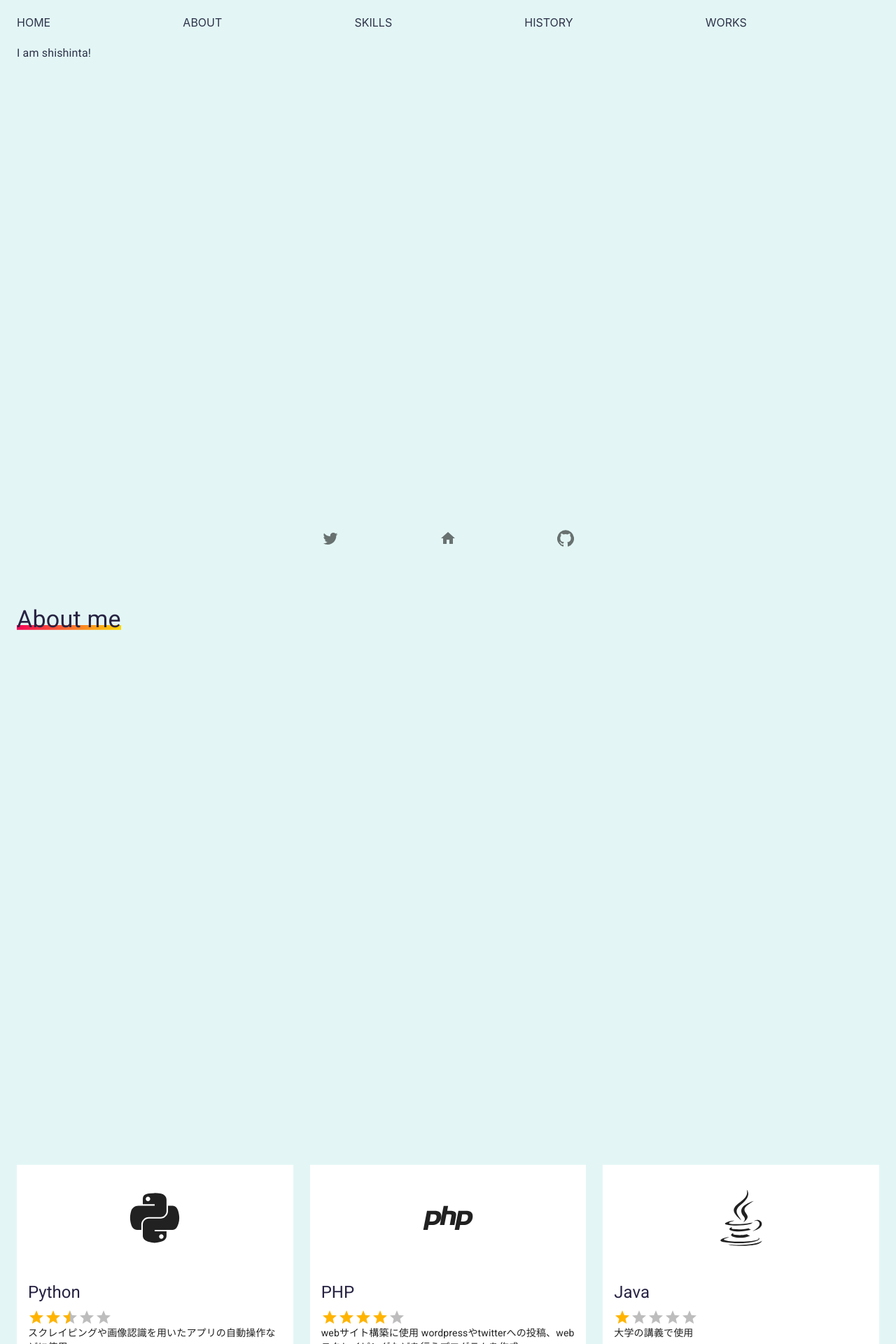
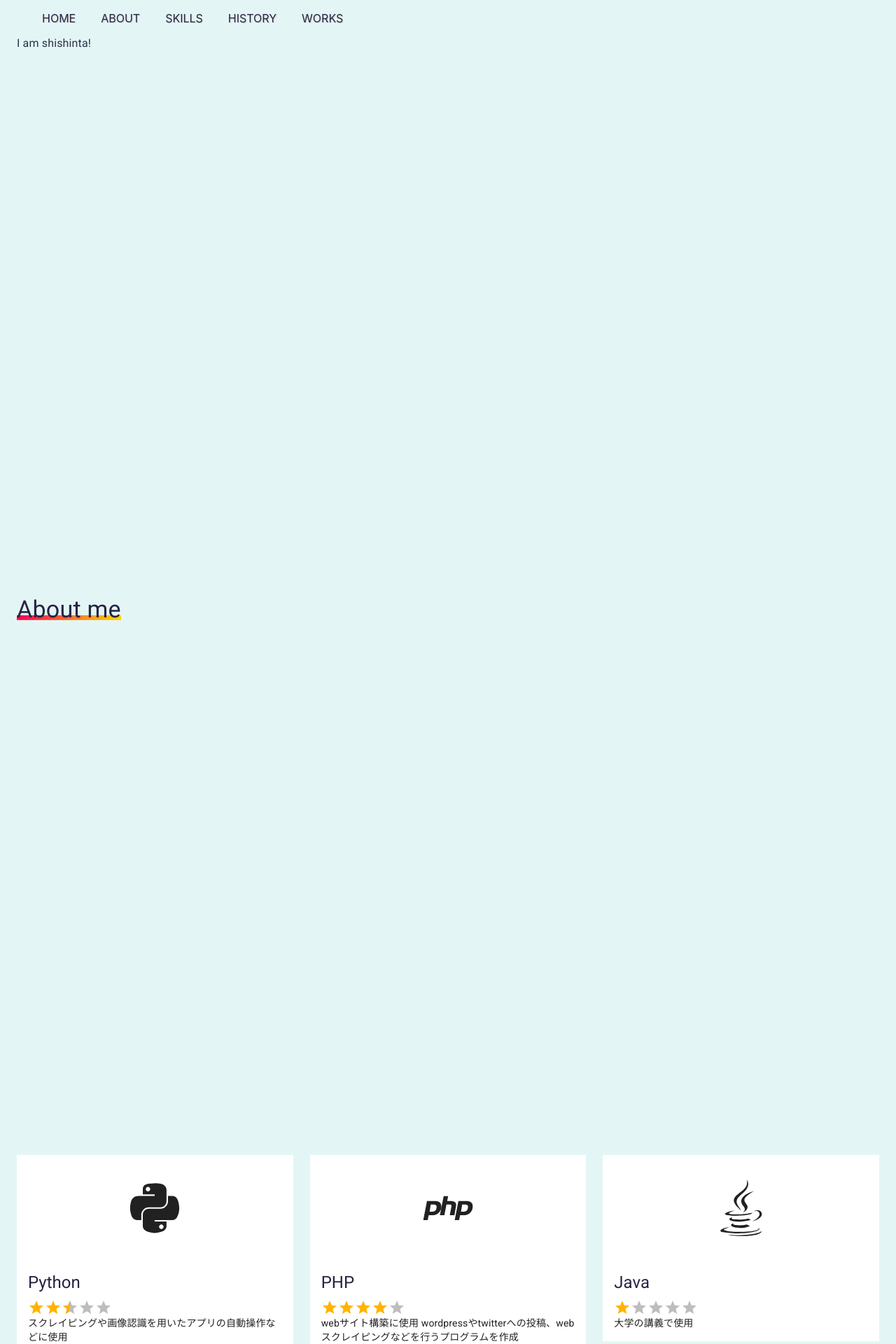
Before and after one commit to nntto/shishinta, a React (Create React App) app: page / in a window 1280 px wide. Shown: the top 1920 px of the page at 70% size. Built offline with nearby package versions, Linux system fonts and the light colour scheme.

Commit message:
フッターをrelativeに変更

```diff
--- a/src/App.tsx
+++ b/src/App.tsx
@@ -1,11 +1,12 @@
 import React from 'react';
 import './App.css';
-import NaviBar from 'components/organisms/NaviBar';
 import { Pages } from 'data/Pages';
 import 'App.css';
 import { Container, MuiThemeProvider } from '@material-ui/core';
 import theme from 'assets/styles/theme';
 import Footer from 'components/organisms/Footer';
+import MenuBar from 'components/organisms/MenuBar';
+import { FooterItems } from 'data/FotterItems';
 
 const App: React.FC = () => (
   <MuiThemeProvider theme={theme}>
@@ -14,7 +15,7 @@ const App: React.FC = () => (
         rel="stylesheet"
         href="https://fonts.googleapis.com/css?family=Roboto:300,400,500,700&display=swap"
       />
-      <NaviBar pages={Pages} />
+      <MenuBar pages={Pages} />
       <Container>
         {Pages.map((item) => (
           <div style={{ minHeight: '100vh' }} id={item.elementId}>
@@ -22,7 +23,7 @@ const App: React.FC = () => (
           </div>
         ))}
       </Container>
-      <Footer />
+      <Footer footerItems={FooterItems} />
     </body>
   </MuiThemeProvider>
 );
--- /dev/null
+++ b/src/assets/styles/MyTheme.tsx
@@ -0,0 +1,164 @@
+export const colors = {
+  common: {
+    background: '#fffffe',
+    headline: '#272343',
+    paragraph: '#2d334a',
+    button: '#ffd803',
+    button_text: '#272343',
+
+    illustration: {
+      stroke: '#272343',
+      main: '#fffffe',
+      highlight: '#ffd803',
+      secondry: '#e3f6f5',
+      tertiary: '#bae8e8',
+    },
+  },
+  light_card: {
+    background: '#e3f6f5',
+    headline: '#272343',
+    sub_headline: '#2d334a',
+    card_background: '#fffffe',
+    card_heading: '#272343',
+    card_paragraph: '#2d334a',
+
+    illustration: {
+      stroke: '#272343',
+      main: '#fffffe',
+      highlight: '#ffd803',
+      secondry: '#e3f6f5',
+      tertiary: '#bae8e8',
+    },
+  },
+  dark_card: {
+    background: '#fffffe',
+    headline: '#272343',
+    paragraph: '#2d334a',
+    card_background: '#272343',
+    card_headline: '#fffffe',
+    card_paragraph: '#2d334a',
+    card_tag_background: '#bae8e8',
+    card_tag_text: '#272343',
+    card_highlight: '#bae8e8',
+  },
+  news_letter: {
+    background: '#e3f6f5',
+    headline: '#272343',
+    paragraph: '#2d334a',
+    link: '#2d334a',
+    card_background: '#fffffe',
+    card_heading: '#272343',
+    card_paragraph: '#2d334a',
+    form: {
+      background: '#bae8e8',
+      input: '#fffffe',
+      label_and_placeholder: '#272343',
+      button: '#272343',
+      button_text: '#fffffe',
+    },
+  },
+};
+
+// type colors = typeof colors[keyof typeof colors];
+
+export const typography = {
+  letterSpacings: {
+    tighter: '-0.05em',
+    tight: '-0.025em',
+    normal: '0',
+    wide: '0.025em',
+    wider: '0.05em',
+    widest: '0.1em',
+  },
+  lineHeights: {
+    normal: 'normal',
+    none: '1',
+    shorter: '1.25',
+    short: '1.375',
+    base: '1.5',
+    tall: '1.625',
+    taller: '2',
+  },
+  fontWeights: {
+    hairline: 100,
+    thin: 200,
+    light: 300,
+    normal: 400,
+    medium: 500,
+    semibold: 600,
+    bold: 700,
+    extrabold: 800,
+    black: 900,
+  },
+};
+
+// type typography = typeof typography[keyof typeof typography];
+
+export const fontSizes = {
+  xs: '0.75rem',
+  sm: '0.875rem',
+  md: '1rem',
+  lg: '1.125rem',
+  xl: '1.25rem',
+  '2xl': '1.5rem',
+  '3xl': '1.875rem',
+  '4xl': '2.25rem',
+  '5xl': '3rem',
+  '6xl': '4rem',
+};
+
+// type fontSizes = typeof fontSizes[keyof typeof fontSizes];
+
+export const sizes = {
+  px: '1px',
+  '0': '0',
+  '1': '0.25rem',
+  '2': '0.5rem',
+  '3': '0.75rem',
+  '4': '1rem',
+  '5': '1.25rem',
+  '6': '1.5rem',
+  '8': '2rem',
+  '10': '2.5rem',
+  '12': '3rem',
+  '16': '4rem',
+  '20': '5rem',
+  '24': '6rem',
+  '32': '8rem',
+  '40': '10rem',
+  '48': '12rem',
+  '56': '14rem',
+  '64': '16rem',
+  full: '100%',
+  '3xs': '14rem',
+  '2xs': '16rem',
+  largeSizes: {
+    xs: '20rem',
+    sm: '24rem',
+    md: '28rem',
+    lg: '32rem',
+    xl: '36rem',
+    '2xl': '42rem',
+    '3xl': '48rem',
+    '4xl': '56rem',
+    '5xl': '64rem',
+    '6xl': '72rem',
+  },
+  container: {
+    sm: '560px',
+    md: '960px',
+    lg: '1024px',
+    xl: '1280px',
+  },
+};
+
+// type sizes = typeof sizes[keyof typeof sizes];
+
+// breakpointsの設定
+// example
+// [mq[1]]:{
+// color: red;
+// }
+const breakpoints = [560, 960, 1024, 1280];
+
+export const mq = breakpoints.map((bp) => `@media(max-width: ${bp}px)`);
--- a/src/components/organisms/Footer.tsx
+++ b/src/components/organisms/Footer.tsx
@@ -1,29 +1,28 @@
 import React from 'react';
 import { makeStyles } from '@material-ui/core/styles';
-import BottomNavigation from '@material-ui/core/BottomNavigation';
-import BottomNavigationAction from '@material-ui/core/BottomNavigationAction';
-import FooterItems from 'data/FotterItems';
+import { sizes } from 'assets/styles/MyTheme';
+import { FooterItem } from 'data/FotterItems';
 
 const useStyles = makeStyles({
-  root: {
-    backgroundColor: 'transparent',
-    position: 'fixed',
-    bottom: 0,
-    width: '100%',
+  nav: { textAlign: 'center' },
+  navUl: {
+    listStyle: 'none',
+    position: 'relative',
+  },
+  navUlLi: {
+    display: 'inline',
+    padding: `0 ${sizes[6]}`,
   },
 });
-export default function LabelBottomNavigation() {
+export default ({ footerItems }: { footerItems: FooterItem[] }) => {
   const classes = useStyles();
-
   return (
-    <BottomNavigation className={classes.root}>
-      {FooterItems.map((item) => (
-        <BottomNavigationAction
-          label={item.label}
-          value={item.value}
-          icon={item.icon}
-        />
-      ))}
-    </BottomNavigation>
+    <nav className={classes.nav}>
+      <ul className={classes.navUl}>
+        {footerItems.map((item) => (
+          <li className={classes.navUlLi}>{item.icon}</li>
+        ))}
+      </ul>
+    </nav>
   );
-}
+};
--- /dev/null
+++ b/src/components/organisms/MenuBar.tsx
@@ -0,0 +1,51 @@
+import { Page } from 'data/Pages';
+import { Link } from 'react-scroll';
+import { sizes, colors } from 'assets/styles/MyTheme';
+import { makeStyles } from '@material-ui/core/styles';
+
+const useStyles = makeStyles({
+  nav: {
+    paddingTop: '50px',
+  },
+  navUl: {
+    marginTop: sizes[4],
+    listStyle: 'none',
+    position: 'fixed',
+    top: 0,
+  },
+  navUlLi: {
+    display: 'inline',
+    padding: `0 ${sizes[4]}`,
+  },
+  navUlLiLink: {
+    textDecoration: 'none',
+    paddingLeft: sizes[1],
+    textTransform: 'uppercase',
+    color: colors.common.headline,
+    textShadow: '1px 1px 1px #ccc',
+  },
+});
+export default ({ pages }: { pages: Page[] }) => {
+  const classes = useStyles();
+  return (
+    <nav className={classes.nav}>
+      <ul className={classes.navUl}>
+        {pages.map((item) => (
+          <li className={classes.navUlLi}>
+            <Link
+              className={classes.navUlLiLink}
+              activeClass="active"
+              to={item.elementId}
+              spy
+              smooth
+              offset={-70}
+              duration={800}
+            >
+              {item.label}
+            </Link>
+          </li>
+        ))}
+      </ul>
+    </nav>
+  );
+};
--- a/src/data/FotterItems.tsx
+++ b/src/data/FotterItems.tsx
@@ -1,8 +1,15 @@
 import GitHubIcon from '@material-ui/icons/GitHub';
 import TwitterIcon from '@material-ui/icons/Twitter';
 import HomeIcon from '@material-ui/icons/Home';
+import React from 'react';
 
-export default [
+export type FooterItem = {
+  id: number;
+  label: string;
+  value: string;
+  icon: React.ReactNode;
+};
+export const FooterItems = [
   {
     id: 0,
     label: 'Twitter',
```
Also changed, not shown: 1 other file (tests, documents, lock files or other folders).
